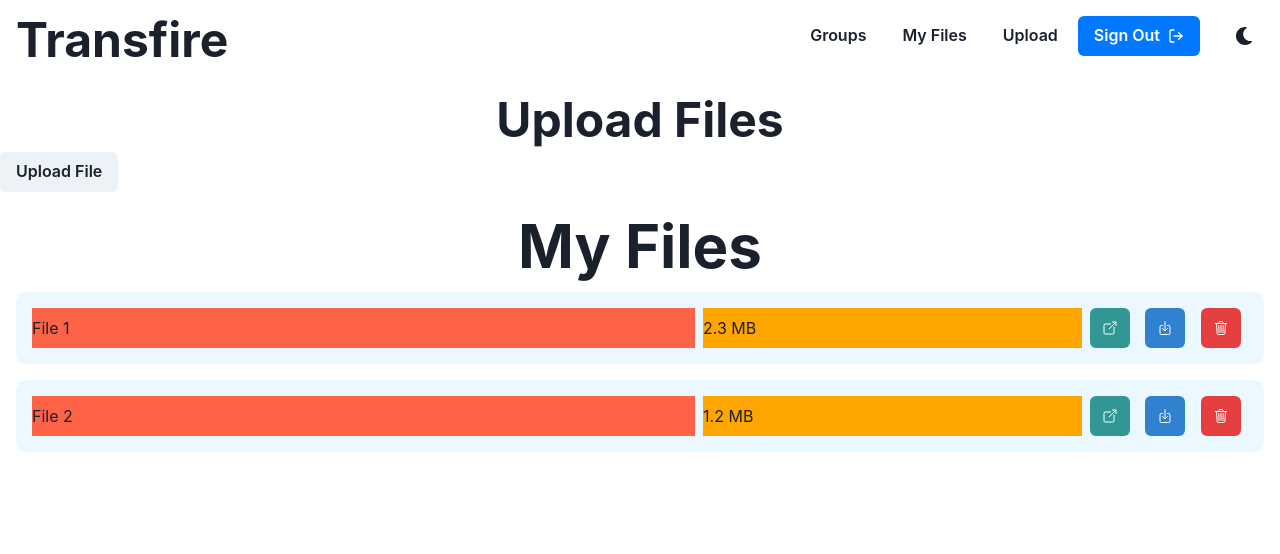
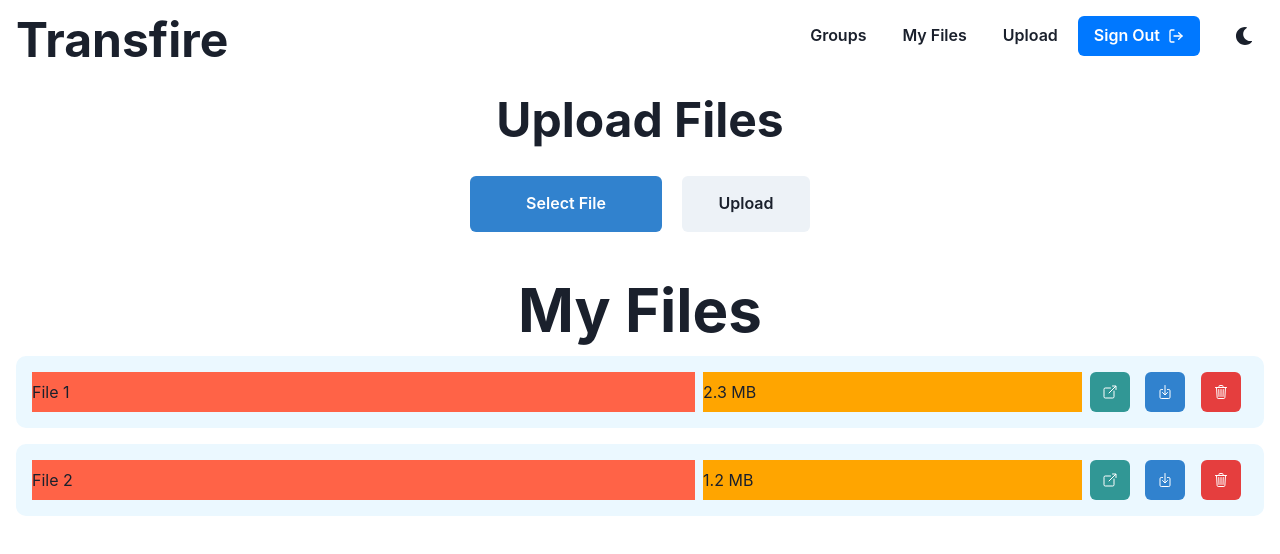
Before and after one commit to SiddharthN16/Transfire, a React (Create React App) app: page /myfiles in a window 1280 px wide. Shown: the top 554 px of the page. Built offline with nearby package versions, Linux system fonts and the light colour scheme; no server answers; sample sign-in values are in the browser's storage.

Commit message:
functioning storage upload

```diff
--- a/src/components/Upload.jsx
+++ b/src/components/Upload.jsx
@@ -1,119 +1,151 @@
-import { useCallback } from 'react';
-import { useDropzone } from 'react-dropzone';
+import { useState } from 'react';
 import {
+  FormControl,
+  FormLabel,
+  Stack,
+  Button,
+  Input,
+  Box,
+  Flex,
   Center,
-  Flex,
-  Stack,
-  Box,
+  useToast,
   Heading,
-  Text,
-  Button,
-  useColorModeValue,
-  Icon,
-  Modal,
-  ModalOverlay,
-  ModalContent,
-  ModalHeader,
-  ModalFooter,
-  ModalBody,
-  ModalCloseButton,
-  useDisclosure,
+  Container,
 } from '@chakra-ui/react';
-import { AiFillFileAdd } from 'react-icons/ai';
 
-const Upload = ({ onFileAccepted }) => {
-  const { isOpen, onOpen, onClose } = useDisclosure();
+import { storage } from '../firebase';
+import {
+  getDownloadURL,
+  getMetadata,
+  listAll,
+  ref,
+  uploadBytesResumable,
+} from 'firebase/storage';
+import { useAuth } from '../AuthContext';
 
-  const onDrop = useCallback(
-    acceptedFiles => {
-      onFileAccepted(acceptedFiles[0]);
-    },
-    [onFileAccepted]
-  );
+const Upload = () => {
+  const { user } = useAuth();
+  const toast = useToast();
+  const [fileState, setFileState] = useState(false);
+  const [loading, setLoading] = useState(false);
 
-  const { getRootProps, getInputProps, isDragActive } = useDropzone({
-    onDrop,
-    accept: '.jpg',
-    maxFiles: 1,
-    multiple: false,
-  });
+  const fileTypes = [
+    'image/png',
+    'image/jpeg',
+    'application/pdf',
+    'text/plain',
+  ];
 
-  const dropText = isDragActive
-    ? 'Drop Files Here'
-    : 'Drag & Drop Files to Upload';
+  const showToast = (type, err) => {
+    toast({
+      title: `${err}`,
+      position: 'top-right',
+      isClosable: true,
+      status: `${type}`,
+      duration: '2500',
+    });
+  };
 
-  const activeBg = useColorModeValue('gray.100', 'gray.600');
-  const borderColor = useColorModeValue(
-    isDragActive ? 'teal.300' : 'gray.300',
-    isDragActive ? 'teal.500' : 'gray.500'
-  );
+  const fileChange = e => {
+    e.preventDefault();
+
+    console.log(e.target.files);
+    if (e.target.files.length != 0) setFileState(true);
+    else setFileState(false);
+  };
+
+  const handleSubmit = e => {
+    e.preventDefault();
+
+    let file = e.target[0].files[0];
+    if (!file) {
+      setFileState(false);
+
+      showToast('error', 'No File Selected');
+      return;
+    } else if (!fileTypes.includes(file.type)) {
+      setFileState(false);
+
+      showToast('error', 'Invalid File Type');
+      return;
+    }
+    uploadFile(file);
+    setLoading(true);
+    e.target.reset();
+  };
+
+  const uploadFile = currFile => {
+    if (!currFile) return;
+
+    const storageRef = ref(storage, `/${user.uid}/${currFile.name}`);
+
+    getDownloadURL(storageRef)
+      .then(() => {
+        showToast('error', 'File Already Exists');
+        setLoading(false);
+        return;
+      })
+      .catch(() => {
+        const uploadTask = uploadBytesResumable(storageRef, currFile);
+
+        uploadTask.on(
+          'state_changed',
+          snapshot => {
+            return;
+          },
+          err => {
+            showToast(err.code);
+          },
+          () => {
+            getDownloadURL(uploadTask.snapshot.ref)
+              .then(url => {
+                console.log(url);
+                showToast('success', 'File Uploaded');
+                setFileState(false);
+                setLoading(false);
+              })
+              .catch(err => {
+                showToast('error', err.code);
+              });
+          }
+        );
+      });
+  };
 
   return (
-    <Flex>
-      <Button onClick={onOpen}>Upload File</Button>
-
-      <Modal
-        isOpen={isOpen}
-        size={'5xl'}
-        onClose={onClose}
-        rounded={10}
-        isCentered
-      >
-        <ModalOverlay />
-
-        <ModalContent bg={'red.200'} p={6}>
-          <ModalHeader>
-            <ModalCloseButton />
-          </ModalHeader>
-          <Center
-            h={[300, 450, 500, 600]}
-            bg={isDragActive ? activeBg : 'gray.50'}
-            rounded={10}
-            boxShadow={'lg'}
-            _hover={{ bg: activeBg }}
-            border="3px dashed"
-            transition="background-color 0.2s ease"
-            borderRadius={4}
-            borderColor={borderColor}
+    <Center>
+      <form onSubmit={handleSubmit}>
+        <Stack direction={'row'} align="center" my={4}>
+          <Button
+            as={FormLabel}
+            cursor="pointer"
+            colorScheme={!fileState ? 'blue' : 'green'}
+            w={48}
+            h={14}
+            mt={2}
           >
-            <Stack direction={'column'}>
-              <Heading color={'black'}>{dropText}</Heading>
-              <Center>
-                <Text>{!isDragActive && 'Or Browse Files'}</Text>
-              </Center>
-            </Stack>
-          </Center>
-          {/* <ModalHeader>Modal Title</ModalHeader>
-          <ModalCloseButton />
-          <ModalBody>Test</ModalBody>
-
-          <ModalFooter>
-            <Center>
-              <Button colorScheme="green" mr={3} onClick={onClose}>
-                Upload
-              </Button>
-            </Center>
-          </ModalFooter> */}
-        </ModalContent>
-      </Modal>
-    </Flex>
+            <Input
+              type="file"
+              accept={fileTypes.join(',')}
+              onChange={fileChange}
+              multiple={false}
+              hidden
+            />
+            {!fileState ? 'Select File' : 'File Selected'}
+          </Button>
+          <Button
+            type="submit"
+            isLoading={loading}
+            loadingText={'Uploading'}
+            w={32}
+            h={14}
+          >
+            Upload
+          </Button>
+        </Stack>
+      </form>
+    </Center>
   );
 };
 
 export default Upload;
-
-// <Center
-// p={10}
-// cursor="pointer"
-// bg={isDragActive ? activeBg : 'transparent'}
-// _hover={{ bg: activeBg }}
-// transition="background-color 0.2s ease"
-// borderRadius={4}
-// border="3px dashed"
-// borderColor={borderColor}
-// {...getRootProps()}
-// >
-// <input {...getInputProps()} />
-// <Icon as={AiFillFileAdd} mr={2} />
-// <p>{dropText}</p>
-// </Center>
```
